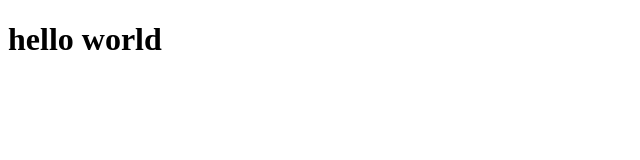
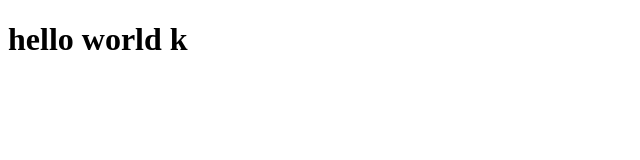
Before and after one commit to shehab-uddin/my-first-repo, a plain HTML site: page index.html in a window 1280 px wide. Shown: the full height of the page, 0-640 px from the left. Drawn offline with Linux system fonts and the light colour scheme.

Commit message:
first commit

```diff
--- a/index.html
+++ b/index.html
@@ -7,6 +7,6 @@
     <title>my-first-repo</title>
 </head>
 <body>
-    <h1>hello world</h1>
+    <h1>hello world k</h1>
 </body>
 </html>
```
